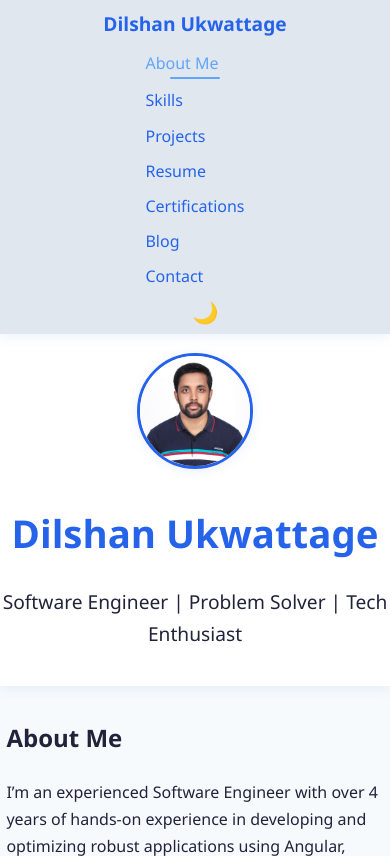
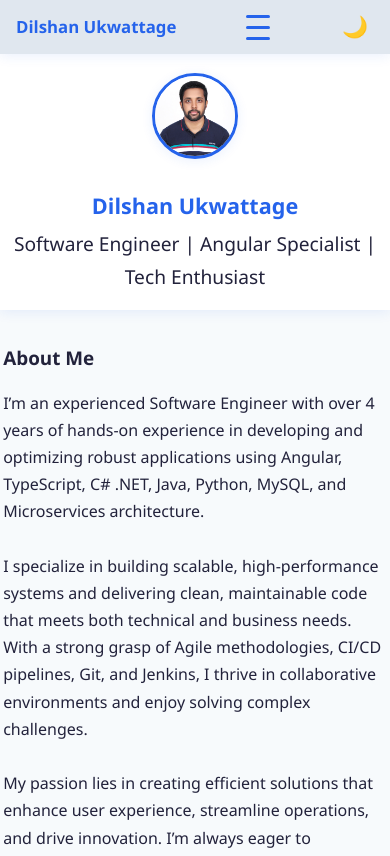
Before and after one commit to Dilshanushara/Dilshan-Ukwattage, a plain HTML site: page index.html in a window 390 px wide. Shown: the top 856 px of the page. Drawn offline with Linux system fonts and the light colour scheme; no server answers.

Commit message:
added responsive design

```diff
--- a/index.html
+++ b/index.html
@@ -11,6 +11,11 @@
     <nav>
         <div class="nav-container">
             <div class="nav-brand">Dilshan Ukwattage</div>
+            <button class="nav-toggle" aria-label="Open navigation" id="navToggleBtn">
+                <span></span>
+                <span></span>
+                <span></span>
+            </button>
             <ul>
                 <li><a href="#about" class="nav-link active">About Me</a></li>
                 <li><a href="#skills" class="nav-link">Skills</a></li>
@@ -28,7 +33,7 @@
             <img src="50502_Dilshan_Ukwattage.jpg" alt="Dilshan Ukwattage" />
         </div>
         <h1>Dilshan Ukwattage</h1>
-        <p>Software Engineer | Problem Solver | Tech Enthusiast</p>
+        <p>Software Engineer | Angular Specialist | Tech Enthusiast</p>
     </header>
     <main>
         <section id="about" class="reveal">
@@ -146,6 +151,7 @@
                     <h3>Connect With Me</h3>
                     <div class="contact-link email">
                         <span class="icon" aria-label="Email">
+                            <!-- Email SVG -->
                             <svg width="22" height="22" viewBox="0 0 24 24" fill="none">
                                 <rect width="24" height="24" rx="6" fill="#2563eb" opacity="0.12"/>
                                 <path d="M4 6.5V17.5C4 18.0523 4.44772 18.5 5 18.5H19C19.5523 18.5 20 18.0523 20 17.5V6.5M4 6.5L12 13.5L20 6.5M4 6.5H20" stroke="#2563eb" stroke-width="2" stroke-linecap="round" stroke-linejoin="round"/>
@@ -155,6 +161,7 @@
                     </div>
                     <div class="contact-link linkedin">
                         <span class="icon" aria-label="LinkedIn">
+                            <!-- LinkedIn SVG -->
                             <svg width="22" height="22" viewBox="0 0 24 24" fill="none">
                                 <rect width="24" height="24" rx="6" fill="#0A66C2" opacity="0.12"/>
                                 <path d="M6.16 8.8H9.04V17.2H6.16V8.8ZM7.6 7.28C8.44 7.28 9.08 6.64 9.08 5.8C9.08 4.96 8.44 4.32 7.6 4.32C6.76 4.32 6.12 4.96 6.12 5.8C6.12 6.64 6.76 7.28 7.6 7.28ZM12.16 10.32H15.04V11.44H15.08C15.4 10.8 16.16 10.12 17.28 10.12C19.24 10.12 19.6 11.4 19.6 13.04V17.2H16.72V13.52C16.72 12.64 16.7 11.48 15.52 11.48C14.32 11.48 14.12 12.52 14.12 13.44V17.2H11.24V10.32H12.16Z" fill="#0A66C2"/>
@@ -164,6 +171,7 @@
                     </div>
                     <div class="contact-link github">
                         <span class="icon" aria-label="GitHub">
+                            <!-- GitHub SVG -->
                             <svg width="22" height="22" viewBox="0 0 24 24" fill="none">
                                 <rect width="24" height="24" rx="6" fill="#171515" opacity="0.12"/>
                                 <path d="M12 2C6.48 2 2 6.58 2 12.24C2 16.62 4.87 20.26 8.84 21.5C9.34 21.59 9.52 21.3 9.52 21.05C9.52 20.83 9.51 20.2 9.51 19.38C6.73 19.93 6.14 17.96 6.14 17.96C5.68 16.84 5.03 16.55 5.03 16.55C4.12 15.91 5.11 15.93 5.11 15.93C6.13 16 6.65 17.02 6.65 17.02C7.56 18.65 9.09 18.2 9.66 17.96C9.75 17.15 10.07 16.63 10.43 16.32C8.33 16.07 6.13 15.32 6.13 11.91C6.13 10.89 6.53 10.06 7.17 9.4C7.07 9.15 6.72 8.12 7.26 6.79C7.26 6.79 8.04 6.53 9.51 7.42C10.24 7.21 11.03 7.1 11.82 7.1C12.61 7.1 13.4 7.21 14.13 7.42C15.6 6.53 16.38 6.79 16.38 6.79C16.92 8.12 16.57 9.15 16.47 9.4C17.11 10.06 17.51 10.89 17.51 11.91C17.51 15.33 15.3 16.06 13.19 16.31C13.63 16.68 14.02 17.42 14.02 18.51C14.02 20.05 14 20.77 14 21.05C14 21.3 14.18 21.6 14.69 21.5C18.66 20.26 21.53 16.62 21.53 12.24C21.53 6.58 17.05 2 12 2Z" fill="#171515"/>
@@ -173,6 +181,7 @@
                     </div>
                     <div class="contact-link medium">
                         <span class="icon" aria-label="Medium">
+                            <!-- Medium SVG -->
                             <svg width="22" height="22" viewBox="0 0 24 24" fill="none">
                                 <rect width="24" height="24" rx="6" fill="#00ab6c" opacity="0.12"/>
                                 <ellipse cx="7.5" cy="12" rx="3.5" ry="6" fill="#00ab6c"/>
--- a/main.js
+++ b/main.js
@@ -1,58 +1,81 @@
-// Smooth scroll navigation and active link
-document.querySelectorAll('nav a.nav-link').forEach(link => {
-    link.addEventListener('click', function(e) {
-        const target = document.querySelector(this.getAttribute('href'));
-        if (target) {
-            e.preventDefault();
-            window.scrollTo({
-                top: target.offsetTop - 60,
-                behavior: 'smooth'
-            });
+// Hamburger menu functionality
+const navToggleBtn = document.getElementById('navToggleBtn');
+const navLinks = document.querySelector('nav ul');
+navToggleBtn?.addEventListener('click', () => {
+  navLinks.classList.toggle('open');
+});
+
+// Close menu after clicking a link (on mobile)
+document.querySelectorAll('.nav-link').forEach(link => {
+  link.addEventListener('click', () => {
+    if (window.innerWidth <= 700) {
+      navLinks.classList.remove('open');
+    }
+  });
+});
+
+// Scroll to top button
+const scrollTopBtn = document.getElementById('scrollTopBtn');
+window.addEventListener('scroll', () => {
+    if (window.scrollY > 400) {
+        scrollTopBtn.style.display = 'block';
+    } else {
+        scrollTopBtn.style.display = 'none';
+    }
+});
+scrollTopBtn.addEventListener('click', () => {
+    window.scrollTo({ top: 0, behavior: 'smooth' });
+});
+
+// Section reveal on scroll
+const revealSections = document.querySelectorAll('section');
+function revealOnScroll() {
+    const triggerBottom = window.innerHeight * 0.92;
+    revealSections.forEach(section => {
+        const rect = section.getBoundingClientRect();
+        if (rect.top < triggerBottom) {
+            section.classList.add('reveal');
+        }
+    });
+}
+window.addEventListener('scroll', revealOnScroll);
+window.addEventListener('load', revealOnScroll);
+
+// Navigation active link highlight
+const navLinksArr = Array.from(document.querySelectorAll('.nav-link'));
+window.addEventListener('scroll', () => {
+    let fromTop = window.scrollY + 120;
+    navLinksArr.forEach(link => {
+        let section = document.querySelector(link.getAttribute('href'));
+        if (section && section.offsetTop <= fromTop && section.offsetTop + section.offsetHeight > fromTop) {
+            navLinksArr.forEach(l => l.classList.remove('active'));
+            link.classList.add('active');
         }
     });
 });
 
-window.addEventListener('scroll', () => {
-    // Highlight active nav link
-    const sections = document.querySelectorAll('main section');
-    const scrollPos = window.scrollY + 75;
-    let found = false;
-    sections.forEach((sec, idx) => {
-        if (scrollPos >= sec.offsetTop && scrollPos < sec.offsetTop + sec.offsetHeight) {
-            document.querySelectorAll('nav a').forEach(a => a.classList.remove('active'));
-            document.querySelectorAll('nav a')[idx].classList.add('active');
-            found = true;
-        }
-    });
-    if (!found) {
-        document.querySelectorAll('nav a').forEach(a => a.classList.remove('active'));
-        document.querySelector('nav a[href="#about"]').classList.add('active');
+// Light/Dark mode
+const modeToggle = document.getElementById('mode-toggle');
+modeToggle.addEventListener('click', () => {
+    document.body.toggleAttribute('data-theme', 'dark');
+    if (document.body.getAttribute('data-theme') === 'dark') {
+        modeToggle.textContent = '☀️';
+    } else {
+        modeToggle.textContent = '🌙';
     }
-    // Show/hide scroll-to-top button
-    document.getElementById('scrollTopBtn').style.display = window.scrollY > 300 ? 'block' : 'none';
-    // Section reveal effect
-    document.querySelectorAll('section').forEach(sec => {
-        const rect = sec.getBoundingClientRect();
-        if (rect.top < window.innerHeight - 70) {
-            sec.classList.add('reveal');
-        }
-    });
 });
 
-// Scroll to top button
-document.getElementById('scrollTopBtn').onclick = () => {
-    window.scrollTo({ top: 0, behavior: 'smooth' });
-};
-
-// Project filtering
-document.querySelectorAll('.filter-btn').forEach(btn => {
-    btn.addEventListener('click', function() {
-        document.querySelectorAll('.filter-btn').forEach(b => b.classList.remove('active'));
-        this.classList.add('active');
-        const skill = this.dataset.skill;
-        document.querySelectorAll('.project-card').forEach(card => {
-            if (skill === 'all' || card.dataset.skills.includes(skill)) {
-                card.style.display = 'flex';
+// Project filter
+const filterBtns = document.querySelectorAll('.filter-btn');
+const projectCards = document.querySelectorAll('.project-card');
+filterBtns.forEach(btn => {
+    btn.addEventListener('click', () => {
+        filterBtns.forEach(b => b.classList.remove('active'));
+        btn.classList.add('active');
+        const skill = btn.getAttribute('data-skill');
+        projectCards.forEach(card => {
+            if (skill === 'all' || card.getAttribute('data-skills').includes(skill)) {
+                card.style.display = '';
             } else {
                 card.style.display = 'none';
             }
@@ -60,63 +83,30 @@ document.querySelectorAll('.filter-btn').forEach(btn => {
     });
 });
 
-// Light/dark mode toggle
-const modeBtn = document.getElementById('mode-toggle');
-const htmlEl = document.documentElement;
-const theme = localStorage.getItem('theme');
-if (theme) htmlEl.setAttribute('data-theme', theme);
+// Optionally: Fetch Medium posts (dummy loader in HTML, implement as needed)
 
-modeBtn.onclick = () => {
-    if (htmlEl.getAttribute('data-theme') === 'dark') {
-        htmlEl.setAttribute('data-theme', 'light');
-        modeBtn.textContent = '🌙';
-        localStorage.setItem('theme', 'light');
-    } else {
-        htmlEl.setAttribute('data-theme', 'dark');
-        modeBtn.textContent = '☀️';
-        localStorage.setItem('theme', 'dark');
+// Example Medium fetch:
+fetch('https://api.rss2json.com/v1/api.json?rss_url=https://medium.com/feed/@dilshanukwattage')
+  .then(response => response.json())
+  .then(data => {
+    if (data.items && Array.isArray(data.items)) {
+      const blogDiv = document.getElementById('medium-blogs');
+      blogDiv.innerHTML = '';
+      data.items.slice(0,3).forEach(post => {
+        const article = document.createElement('article');
+        article.className = 'blog-post';
+        article.innerHTML = `<h3><a href="${post.link}" target="_blank">${post.title}</a></h3>
+          <small>${new Date(post.pubDate).toLocaleDateString()}</small>
+          <p>${post.description.replace(/<[^>]+>/g, '').slice(0,120)}...</p>`;
+        blogDiv.appendChild(article);
+      });
     }
-};
-// Set initial mode button icon
-if (htmlEl.getAttribute('data-theme') === 'dark') modeBtn.textContent = '☀️';
-
-// Contact form handler
-document.getElementById('contact-form').onsubmit = function(e) {
-    e.preventDefault();
-    const name = this.name.value.trim();
-    const email = this.email.value.trim();
-    const message = this.message.value.trim();
-    const subject = encodeURIComponent("Portfolio contact from " + name);
-    const body = encodeURIComponent(message + "\n\nFrom: " + name + " <" + email + ">");
-    window.location.href = `mailto:dilshanushara16@gmail.com?subject=${subject}&body=${body}`;
-    this.reset();
-};
+  });
 
 
-// Medium Blog Fetcher
-(function fetchMediumBlogs() {
-    const container = document.getElementById('medium-blogs');
-    const mediumFeed = 'https://medium.com/feed/@dilshanukwattage';
-    // Use rss2json public API to convert RSS to JSON
-    const api = `https://api.rss2json.com/v1/api.json?rss_url=${encodeURIComponent(mediumFeed)}`;
-    fetch(api)
-        .then(response => response.json())
-        .then(data => {
-            if (!data.items || !data.items.length) throw new Error("No posts found.");
-            let html = '';
-            data.items.slice(0, 4).forEach(item => {
-                html += `
-                <article class="blog-post">
-                    <h3><a href="${item.link}" target="_blank" rel="noopener">${item.title}</a></h3>
-                    <small>${new Date(item.pubDate).toLocaleDateString()}</small>
-                    <p>${item.description.replace(/<[^>]+>/g, '').substring(0, 140)}...</p>
-                </article>`;
-            });
-            container.innerHTML = html;
-        })
-        .catch(() => {
-            container.innerHTML = `
-                <p>Unable to load Medium posts. See all my blogs on
-                <a href="https://medium.com/@dilshanukwattage" target="_blank">Medium</a>.</p>`;
-        });
-})();
+// Simple contact form handler (optional, just disables default)
+document.getElementById('contact-form').addEventListener('submit', function(e) {
+    e.preventDefault();
+    alert('Thank you for reaching out! I will get back to you soon.');
+    this.reset();
+});
--- a/styles.css
+++ b/styles.css
@@ -13,6 +13,7 @@
     --transition: 0.3s cubic-bezier(.4,.2,.2,1);
 }
 
+/* DARK THEME */
 [data-theme="dark"] {
     --primary: #38bdf8;
     --primary-light: #0ea5e9;
@@ -39,16 +40,17 @@ body {
     color: var(--text);
     line-height: 1.7;
     transition: background var(--transition), color var(--transition);
+    min-height: 100vh;
 }
 
+/* NAVBAR */
 nav {
     background: var(--nav-bg);
     box-shadow: var(--shadow);
     position: sticky;
     top: 0;
-    z-index: 10;
+    z-index: 100;
 }
-
 .nav-container {
     max-width: 1100px;
     display: flex;
@@ -56,22 +58,22 @@ nav {
     margin: 0 auto;
     padding: 0.5em 1em;
     justify-content: space-between;
+    position: relative;
 }
-
 .nav-brand {
     font-weight: bold;
     font-size: 1.2em;
     color: var(--primary);
+    z-index: 102;
 }
-
 nav ul {
     display: flex;
     gap: 1.5em;
     list-style: none;
     margin: 0;
     padding: 0;
+    align-items: center;
 }
-
 nav a {
     color: var(--primary);
     text-decoration: none;
@@ -79,8 +81,8 @@ nav a {
     transition: color 0.2s;
     position: relative;
     padding: 5px 0;
+    font-size: 1em;
 }
-
 nav a.active, nav a:hover {
     color: var(--primary-light);
 }
@@ -92,7 +94,6 @@ nav a.active::after, nav a:hover::after {
     border-bottom: 2px solid var(--primary-light);
     border-radius: 1px;
 }
-
 #mode-toggle {
     background: none;
     border: none;
@@ -106,13 +107,37 @@ nav a.active::after, nav a:hover::after {
     transform: scale(1.2) rotate(-10deg);
 }
 
+/* Hamburger for mobile */
+.nav-toggle {
+    display: none;
+    flex-direction: column;
+    justify-content: center;
+    align-items: center;
+    width: 38px;
+    height: 38px;
+    background: none;
+    border: none;
+    cursor: pointer;
+    margin-left: 1em;
+    z-index: 102;
+}
+.nav-toggle span {
+    display: block;
+    width: 24px;
+    height: 3px;
+    background: var(--primary);
+    margin: 4px 0;
+    border-radius: 2px;
+    transition: 0.3s;
+}
+
+/* HEADER */
 header {
     background: var(--header-bg);
     text-align: center;
     padding: 2em 0 1em 0;
     box-shadow: var(--shadow);
 }
-
 .profile-img img {
     width: 110px;
     height: 110px;
@@ -121,25 +146,26 @@ header {
     object-fit: cover;
     box-shadow: var(--shadow);
     margin-bottom: 1em;
+    max-width: 40vw;
 }
-
 header h1 {
     color: var(--primary);
     font-size: 2.4em;
     margin: 0.2em 0 0.1em 0;
+    word-break: break-word;
 }
-
 header p {
     font-size: 1.2em;
     color: var(--text);
+    margin: 0.2em 0 0 0;
 }
-
 main {
     max-width: 900px;
     margin: 2em auto;
     padding: 0 1em;
 }
 
+/* SECTION GENERAL */
 section {
     margin-bottom: 2.7em;
     padding-bottom: 1.2em;
@@ -152,13 +178,21 @@ section.reveal {
     opacity: 1;
     transform: translateY(0);
 }
+h2 {
+    font-size: 2em;
+    margin-top: 0.2em;
+    margin-bottom: 0.5em;
+    word-break: break-word;
+}
 
+/* SKILLS */
 .skills-list {
     display: flex;
     flex-wrap: wrap;
     gap: 1em;
     list-style: none;
     margin-top: 1em;
+    padding: 0;
 }
 .skills-list li {
     background: linear-gradient(90deg, var(--primary), var(--primary-light));
@@ -174,6 +208,7 @@ section.reveal {
     color: var(--text);
 }
 
+/* PROJECTS */
 .project-filters {
     display: flex;
     gap: 1em;
@@ -194,7 +229,6 @@ section.reveal {
     background: var(--primary-light);
     color: #fff;
 }
-
 .projects-container {
     display: grid;
     gap: 1.5em;
@@ -210,6 +244,7 @@ section.reveal {
     flex-direction: column;
     transition: transform 0.2s, box-shadow 0.2s;
     border: 1px solid #e0e7ef60;
+    min-width: 0;
 }
 .project-card:hover {
     transform: translateY(-7px) scale(1.03);
@@ -219,6 +254,7 @@ section.reveal {
 .project-card h3 {
     margin-bottom: 0.5em;
     color: var(--primary);
+    font-size: 1.2em;
 }
 .project-card p {
     flex: 1;
@@ -228,9 +264,10 @@ section.reveal {
     text-decoration: underline;
     align-self: flex-start;
     margin-top: 0.7em;
+    word-break: break-all;
 }
 
-/* Resume Download Only Section */
+/* RESUME */
 #resume {
     text-align: center;
     border-bottom: none;
@@ -279,7 +316,7 @@ section.reveal {
     color: var(--text);
 }
 
-/* Certifications Section */
+/* CERTIFICATIONS */
 #certifications {
     text-align: center;
     border-bottom: none;
@@ -348,6 +385,7 @@ section.reveal {
     margin-top: 0.5em;
 }
 
+/* CONTACT */
 .contact-wrapper {
     display: flex;
     gap: 2em;
@@ -356,8 +394,6 @@ section.reveal {
     margin-top: 1.5em;
     flex-wrap: wrap;
 }
-
-/* Improved Contact Form */
 #contact-form,
 .contact-alt {
     flex: 1 1 300px;
@@ -380,7 +416,6 @@ section.reveal {
     flex-direction: column;
     gap: 1em;
 }
-
 #contact-form h3 {
     color: var(--primary);
     margin-bottom: 0.7em;
@@ -388,19 +423,16 @@ section.reveal {
     text-shadow: 0 2px 12px #2563eb24;
     font-size: 1.22em;
 }
-
 .form-group {
     display: flex;
     flex-direction: column;
     gap: 0.3em;
 }
-
 #contact-form label {
     font-weight: 600;
     color: var(--primary);
     margin-top: 0.2em;
 }
-
 #contact-form input,
 #contact-form textarea {
     padding: 0.7em 1em;
@@ -414,13 +446,11 @@ section.reveal {
     box-shadow: 0 1px 6px #2563eb0a;
     outline: none;
 }
-
 #contact-form input:focus,
 #contact-form textarea:focus {
     border: 2px solid var(--primary);
     box-shadow: 0 2px 12px #2563eb22;
 }
-
 #contact-form button {
     margin-top: 0.5em;
     align-self: flex-end;
@@ -439,20 +469,17 @@ section.reveal {
     align-items: center;
     gap: 0.5em;
 }
-
 #contact-form button .btn-icon {
     font-size: 1.2em;
     margin-right: 0.2em;
 }
-
 #contact-form button:hover {
     background: linear-gradient(90deg, var(--primary-light), var(--primary));
     color: var(--text);
     transform: scale(1.04);
 }
 
-/* Contact Alt (Connect With Me) */
-/* Softer, more user-friendly buttons */
+/* CONNECT BUTTONS - SOFT COLORS, RESPONSIVE */
 .contact-alt {
     margin-left: 0.2em;
     background: var(--card-bg);
@@ -464,7 +491,6 @@ section.reveal {
     gap: 1.15em;
     align-items: flex-start;
 }
-
 .contact-alt h3 {
     margin-bottom: 0.7em;
     color: var(--primary);
@@ -472,7 +498,6 @@ section.reveal {
     text-shadow: 0 2px 12px #2563eb22;
     letter-spacing: 0.04em;
 }
-
 .contact-link {
     display: flex;
     align-items: center;
@@ -488,6 +513,8 @@ section.reveal {
     background: #e5e7ef; /* fallback */
     border-left: 6px solid #b0b0b0;
     transition: background 0.2s, box-shadow 0.15s, border 0.15s, color 0.15s, transform 0.15s;
+    width: 100%;
+    max-width: 370px;
 }
 .contact-link .icon {
     display: flex;
@@ -535,6 +562,7 @@ section.reveal {
     color: #111;
 }
 
+/* SCROLL TO TOP BUTTON */
 #scrollTopBtn {
     display: none;
     position: fixed;
@@ -558,6 +586,7 @@ section.reveal {
     transform: scale(1.12);
 }
 
+/* FOOTER */
 footer {
     background: var(--footer-bg);
     color: var(--footer-text);
@@ -566,11 +595,15 @@ footer {
     margin-top: 2em;
 }
 
+/* ANIMATION */
 @keyframes fadeInUp {
     from { opacity: 0; transform: translateY(40px);}
     to { opacity: 1; transform: translateY(0);}
 }
 
+/* MEDIA QUERIES FOR RESPONSIVENESS */
+
+/* Tablets and below */
 @media (max-width: 900px) {
     .contact-wrapper {
         flex-direction: column;
@@ -584,29 +617,103 @@ footer {
     .cert-card {
         max-width: 98vw;
     }
+    main {
+        padding: 0 0.7em;
+    }
 }
 
+/* MOBILE - extra responsive for small screens */
 @media (max-width: 700px) {
     .nav-container {
-        flex-direction: column;
-        gap: 0.6em;
+        flex-direction: row;
+        gap: 0;
+    }
+    .nav-brand {
+        font-size: 1.05em;
     }
     nav ul {
         flex-direction: column;
-        gap: 0.5em;
+        gap: 0;
+        background: var(--nav-bg);
+        position: absolute;
+        top: 100%;
+        left: 0;
+        right: 0;
+        width: 100vw;
+        min-width: 0;
+        transition: max-height 0.3s;
+        max-height: 0;
+        overflow: hidden;
+        box-shadow: 0 3px 12px #0001;
+        z-index: 101;
     }
+    nav ul.open {
+        max-height: 350px;
+        padding: 0.7em 0;
+        border-bottom: 1px solid #e0e7ef;
+    }
+    nav ul li {
+        padding: 0.5em 1.2em;
+        width: 100vw;
+        box-sizing: border-box;
+    }
+    #mode-toggle {
+        margin-left: 0.5em;
+    }
+    .nav-toggle {
+        display: flex;
+    }
+
+    /* Hide nav links when not open */
+    nav ul:not(.open) {
+        pointer-events: none;
+    }
+
+    /* Main content single column */
     .projects-container {
         grid-template-columns: 1fr;
     }
+
     main {
-        padding: 0 0.4em;
+        padding: 0 0.2em;
     }
     header {
         padding: 1.2em 0 1em 0;
+    }
+    .profile-img img {
+        width: 80px;
+        height: 80px;
+        max-width: 80vw;
     }
     .cert-card {
         flex-direction: column;
         align-items: center;
         text-align: center;
+        padding: 1.2em 0.7em 1em 0.7em;
+    }
+    .resume-download-block {
+        padding: 1.2em 0.7em 1em 0.7em;
+    }
+    .contact-link {
+        font-size: 1em;
+        padding: 0.48em 0.7em 0.48em 0.5em;
+        max-width: 100vw;
     }
 }
+
+/* Extra small screens */
+@media (max-width: 420px) {
+    header h1 {
+        font-size: 1.35em;
+    }
+    h2 {
+        font-size: 1.18em;
+    }
+    .skills-list li {
+        font-size: 0.98em;
+    }
+    .resume-download-block,
+    .cert-card {
+        padding: 1em 0.2em 0.7em 0.2em;
+    }
+}
```
